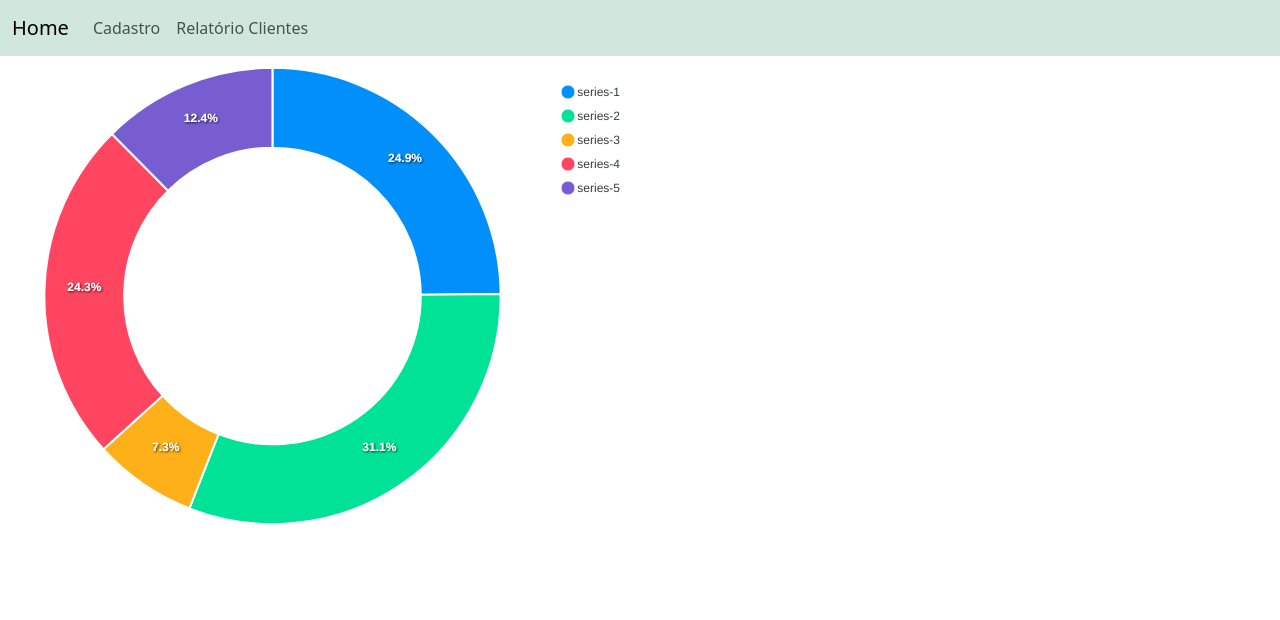
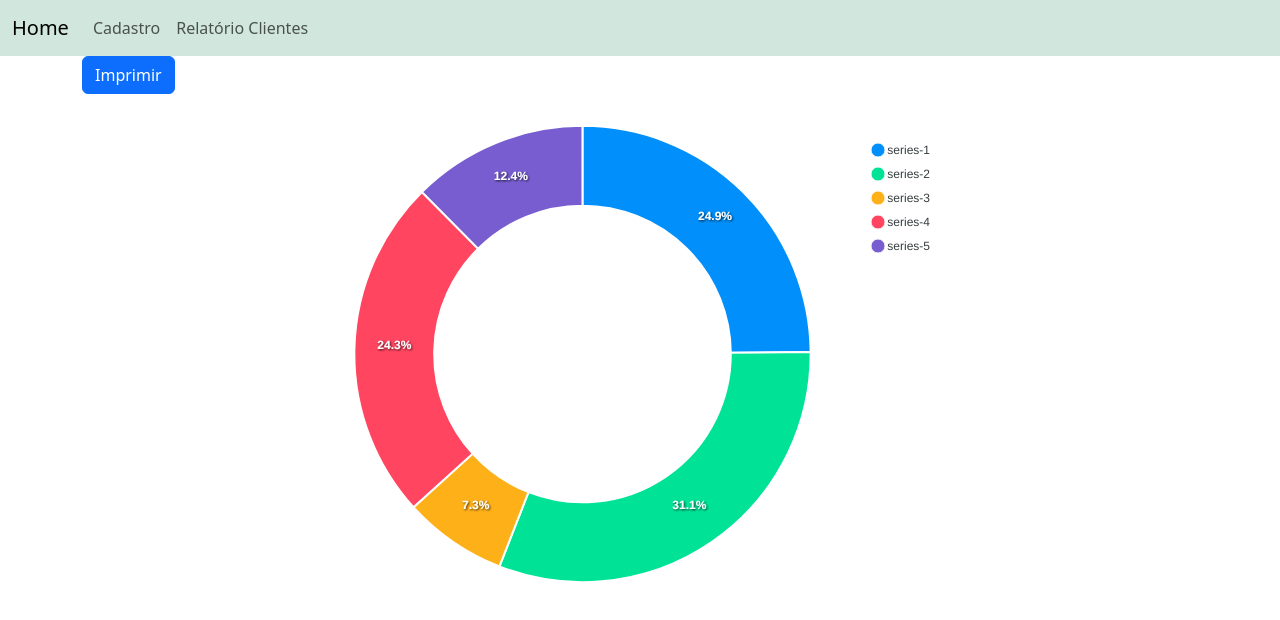
Before and after one commit to wadsonsm/CadastroDeClientes-Nodejs-React, a React (Create React App) app in the folder frontend/cadastro-front/: page /relatorio in a window 1280 px wide. Shown: the top 620 px of the page. Built offline with nearby package versions, Linux system fonts and the light colour scheme; no server answers.

Commit message:
gerando gráficos em pdf

```diff
--- a/frontend/cadastro-front/package.json
+++ b/frontend/cadastro-front/package.json
@@ -14,6 +14,7 @@
     "react-dom": "^18.2.0",
     "react-router-dom": "^6.22.1",
     "react-scripts": "^5.0.1",
+    "react-to-print": "^2.15.1",
     "web-vitals": "^2.1.4"
   },
   "scripts": {
--- a/frontend/cadastro-front/src/App.css
+++ b/frontend/cadastro-front/src/App.css
@@ -44,3 +44,8 @@ h1 {
 .title01{
   color: #3689C9;
 }
+
+.content {
+  max-width: 660px;
+  margin: 20px auto;
+}
--- a/frontend/cadastro-front/src/pages/Relatorio.js
+++ b/frontend/cadastro-front/src/pages/Relatorio.js
@@ -1,23 +1,31 @@
-import React, { useEffect, useState } from 'react';
+import React, { useEffect, useRef, useState } from 'react';
 import axios from 'axios';
 import ApexChart from 'react-apexcharts';
+import { useReactToPrint } from 'react-to-print';
+import '../App.css';
 
 function Relatorio() {
 
+    const contentDocument = useRef();
+    const handlePrint = useReactToPrint({
+        documentTitle:'Clientes gráfico',
+        content: () => contentDocument.current
+    });
     const [relatorio, setRelatorio] = useState([]);
     //const [series, setSeries] = useState([]);
     const [label, setLabel] = useState([]);
+    const [sigla, setSigla] = useState([]);
 
 
     useEffect(() => {
-        const sigla = [];
+        //const sigla = [];
         const total = [];
         axios.get('http://localhost:3001/relatorio')
             .then(response => {
                 setRelatorio(response.data);
                 response.data.map(item => {
                     console.log(item);
-                    sigla.push(item.uf)
+                    setSigla(item.uf)
                     total.push(item.idade);
                 });
                 verificaIndice(sigla)
@@ -29,7 +37,7 @@ function Relatorio() {
     const series = [44, 55, 13, 43, 22];
     const options = {
         chart: { width: 380, type: 'donut' },
-        labels: Array.from(label)
+        labels: Array.from(sigla)
     };
 
     function verificaIndice(arr) {
@@ -39,7 +47,11 @@ function Relatorio() {
 
 
     return (
-        <div>
+        <div className='container'>
+            <div className='actions'>
+                <button className='btn btn-primary' onClick={handlePrint}>Imprimir</button>
+            </div>
+            <div ref={contentDocument} className='content'>
                 <ApexChart
                     options={options}
                     series={series}
@@ -48,6 +60,7 @@ function Relatorio() {
                     height={480}
                 />
             </div>
+        </div>
     )
 }
 
```
Also changed, not shown: 1 other file (tests, documents, lock files or other folders). Lines whose indentation alone changed are shown as unchanged.
